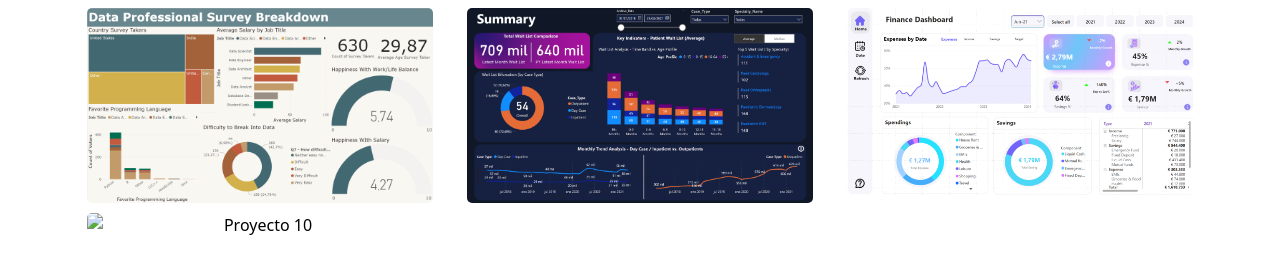
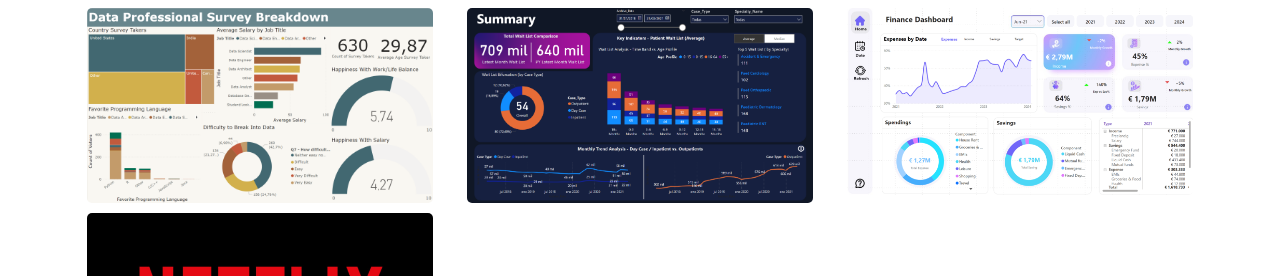
Before and after one commit to jlarenagon/Portfolio-Website, a plain HTML site: page index.html in a window 1280 px wide. Shown: the part 3385-3661 px from the top of the page. Drawn offline with nearby package versions, Linux system fonts and the light colour scheme; a web font is replaced by a local one.

Commit message:
Update index.html

```diff
--- a/index.html
+++ b/index.html
@@ -416,7 +416,7 @@
           <!-- Proyecto 10 -->
           <div class="col-12 col-md-6 col-lg-4">
             <div class="proyecto">
-              <img src="imagenes/proyecto10.jpg" alt="Proyecto 10">
+              <img src="imagenes/proyecto10.png" alt="Proyecto 10">
               <div class="overlay">
                 <p>Project 10:</p>
                 <p>Netflix Project</p>
```
